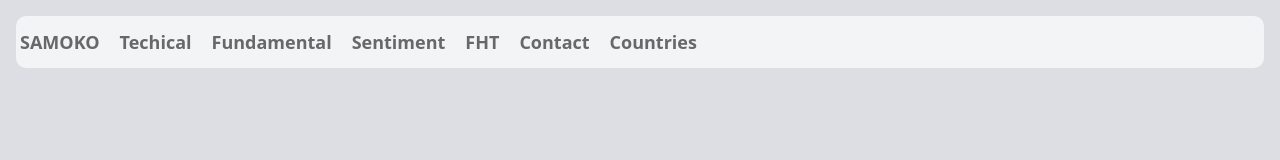
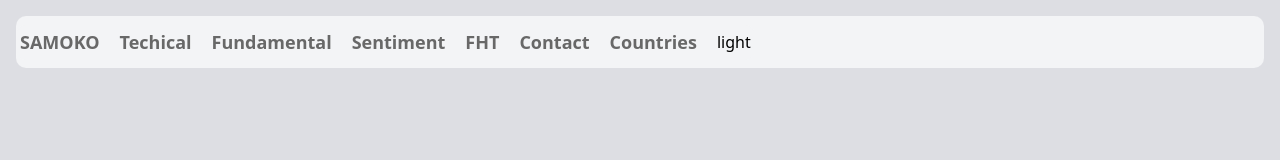
Before and after one commit to stavros1samaras/LazyMarkets-frontend, a Next.js app: page / in a window 1280 px wide. Shown: the top 160 px of the page. Built offline with nearby package versions, Linux system fonts and the light colour scheme.

Commit message:
add theme hook

```diff
--- a/src/components/navigation/DesktopHeader.tsx
+++ b/src/components/navigation/DesktopHeader.tsx
@@ -1,6 +1,7 @@
 import MainNavigationMenu from "./NavigationMenu"
 import Link from "next/link"
 import Text from "../elements/Text"
+import Theme from "@/components/navigation/Theme"
 
 export default function DesktopHeader() {
 	const className = "text-[18px] font-[550]"
@@ -52,6 +53,7 @@ export default function DesktopHeader() {
 				<Link className="hidden sm:block" href={"/countries/GR"} data-testid="contact">
 					<Text className={className}>Countries</Text>
 				</Link>
+				<Theme />
 			</MainNavigationMenu>
 		</>
 	)
--- /dev/null
+++ b/src/components/navigation/Theme.tsx
@@ -0,0 +1,19 @@
+"use client"
+
+import useTheme from "@/hooks/useTheme"
+
+export default function Theme() {
+	const { theme, setTheme } = useTheme()
+
+	function toggleTheme() {
+		document.documentElement.classList.toggle("dark")
+		setTheme((prevTheme) => {
+			if (prevTheme == "light") return "dark"
+			else {
+				return "light"
+			}
+		})
+	}
+
+	return <button onClick={toggleTheme}>{theme}</button>
+}
--- /dev/null
+++ b/src/hooks/useTheme.tsx
@@ -0,0 +1,12 @@
+import { useState } from "react"
+
+export type theme = "light" | "dark"
+
+export default function useTheme() {
+	const [theme, setTheme] = useState<theme>("light")
+
+	return {
+		theme,
+		setTheme,
+	}
+}
```
